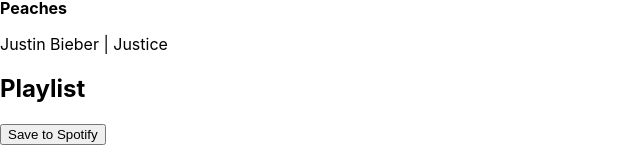
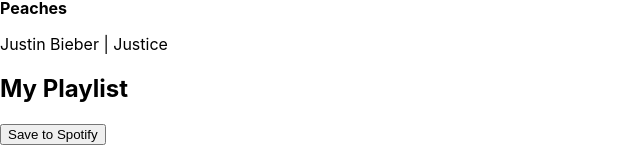
Before and after one commit to ShyLee873/jammming, a React (Create React App) app: page / in a window 1280 px wide. Shown: the part 319-483 px from the top of the page, without its empty margins (0-640 px from the left). Built offline with nearby package versions, Linux system fonts and the light colour scheme.

Commit message:
Implement playlists

```diff
--- a/src/App.js
+++ b/src/App.js
@@ -1,4 +1,4 @@
-import React from 'react';
+import React, { useState } from 'react';
 import SearchBar from './components/SearchBar';
 import SearchResults from './components/SearchResults';
 import Playlist from './components/Playlist';
@@ -26,13 +26,19 @@
 
 
 function App() {
+  const [playlistName, setPlaylistName] = useState("My Playlist");
+  const [playlistTracks, setPlaylistTracks] = useState([]);
+
   return (
     <div>
       <h1>Jammming</h1>
       <SearchBar />
       <div className="app-content">
         <SearchResults tracks={mockTracks} />
-        <Playlist />
+        <Playlist
+          playlistName={playlistName}
+          playlistTracks={playlistTracks}
+        />
       </div>
     </div>
   );
--- a/src/components/Playlist.js
+++ b/src/components/Playlist.js
@@ -1,11 +1,11 @@
 import React from 'react';
 import TrackList from './TrackList';
 
-function Playlist() {
+function Playlist({ playlistName, playlistTracks }) {
   return (
     <div>
-      <h2>Playlist</h2>
-      <TrackList tracks={[]} />
+      <h2>{playlistName}</h2>
+      <TrackList tracks={playlistTracks} />
       <button>Save to Spotify</button>
     </div>
   );
```
